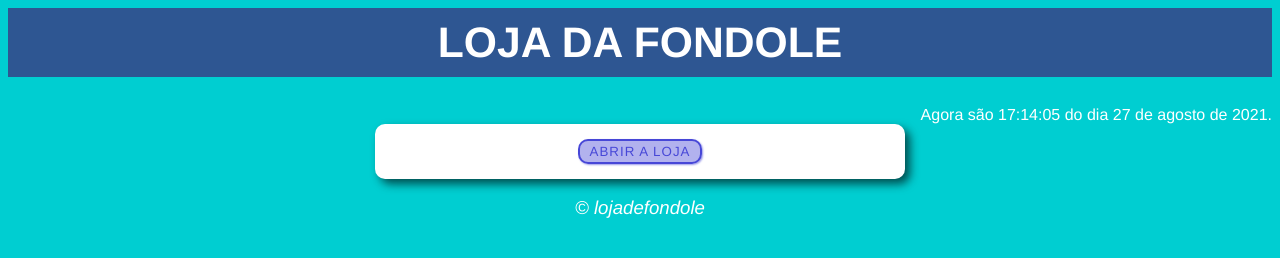
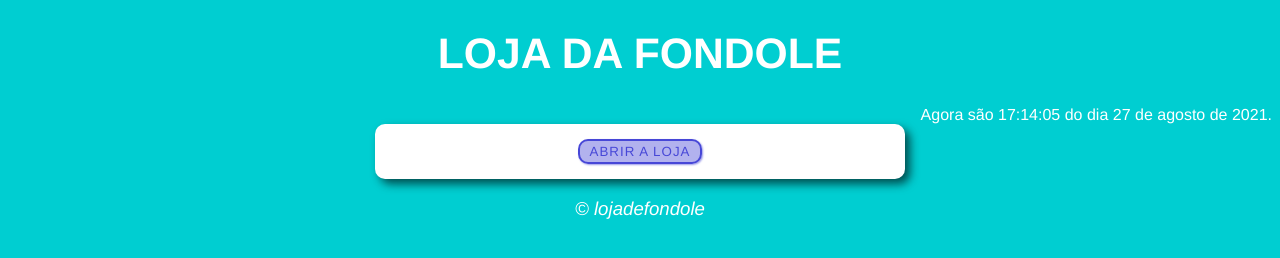
Before and after one commit to wesleyara/loja-de-rpg-de-mesa, a plain HTML site: page modelo01.html in a window 1280 px wide. Drawn offline with Linux system fonts and the light colour scheme.

Commit message:
alterando estilo

```diff
--- a/estilo.css
+++ b/estilo.css
@@ -164,13 +164,6 @@ div#hora {
     flex-wrap: wrap;
 }
 
-h1{
-    background-color: #2e5692;
-    padding: 10px 0;
-    text-align: center;
-    color: white;
-    margin-top: 1px;
-}
 .produto-single img{
     max-width: 100%;
     align-self: center;
```
